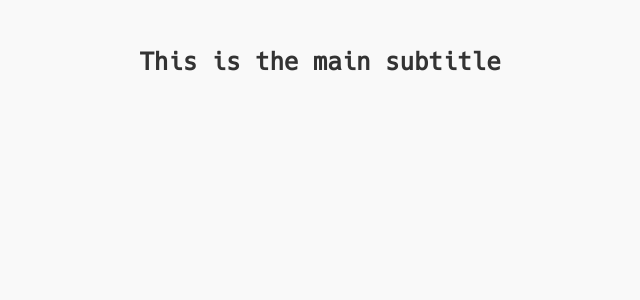
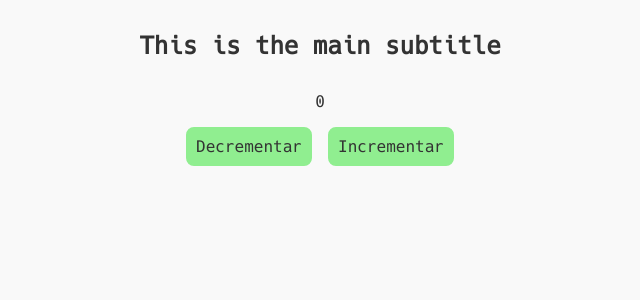
Before and after one commit to alvaro-moron/first-vue-proyect, a Vue app: page / in a window 1280 px wide. Shown: the top 300 px of the page, without its empty margins (320-960 px from the left). Built offline with nearby package versions, Linux system fonts and the light colour scheme; the HTML template or start-up script is replaced by a standard one.

Commit message:
exercise 5 completed

```diff
--- a/src/App.vue
+++ b/src/App.vue
@@ -1,11 +1,13 @@
 <script setup lang="ts">
   import TheTitle from '@/components/TheTitle.vue'
+  import TheCounter from '@/components/TheCounter.vue'
   const title = 'This is the main subtitle'
 </script>
 
 <template>
   <section class="container">
     <TheTitle>{{ title }}</TheTitle>
+    <TheCounter />
   </section>
 </template>
 
--- /dev/null
+++ b/src/components/TheCounter.vue
@@ -0,0 +1,50 @@
+<script lang="ts" setup>
+  import { ref } from 'vue'
+  const number = ref(0)
+  const buttonIncrementText = 'Incrementar'
+  const buttonDecrementText = 'Decrementar'
+
+  function incrementNumber() {
+    return number.value++
+  }
+  function decrementNumber() {
+    return number.value--
+  }
+</script>
+<template>
+  <section class="cnt-container">
+    <span>{{ number }}</span>
+    <div class="cnt-container__buttons-container">
+      <button class="cnt-container__button" @click="decrementNumber">
+        {{ buttonDecrementText }}
+      </button>
+      <button class="cnt-container__button" @click="incrementNumber">
+        {{ buttonIncrementText }}
+      </button>
+    </div>
+  </section>
+</template>
+<style scoped lang="scss">
+  .cnt-container {
+    margin: 2em 0;
+    display: flex;
+    flex-direction: column;
+    align-items: center;
+    gap: 1em;
+    &__buttons-container {
+      display: flex;
+      gap: 1em;
+    }
+    &__button {
+      background-color: lightgreen;
+      padding: 0.5em;
+      border-radius: 0.5em;
+      cursor: pointer;
+      transition: ease-in-out 0.2s;
+      border: 0.125rem solid lightgreen;
+    }
+    &__button:hover {
+      background-color: transparent;
+    }
+  }
+</style>
--- a/src/components/TheTitle.vue
+++ b/src/components/TheTitle.vue
@@ -6,8 +6,8 @@
 </template>
 <style scoped lang="scss">
   .title-container {
+    margin: 2em 0;
     &__subTitle {
-      margin: 2em 0;
       text-align: center;
     }
   }
```
